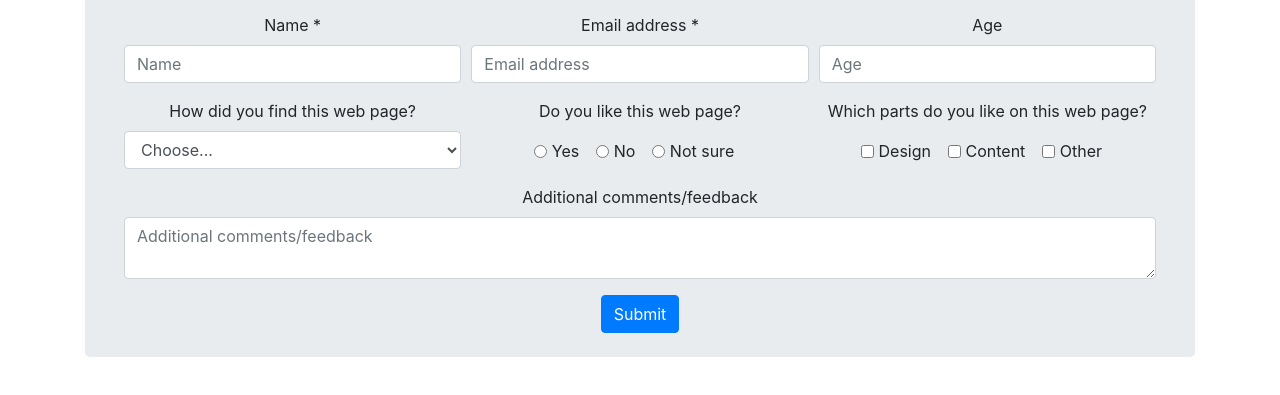
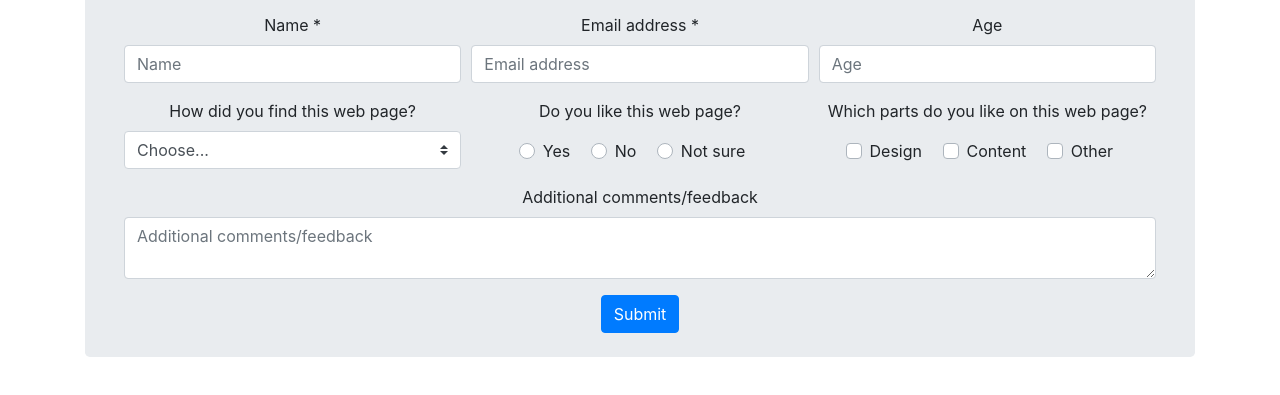
Before and after one commit to Adam111/adam111.github.io, a plain HTML site: page projects/survey-form/index.html in a window 1280 px wide. Shown: the part 139-534 px from the top of the page. Drawn offline with nearby package versions, Linux system fonts and the light colour scheme.

Commit message:
Other Project updated

```diff
--- a/projects/survey-form/index.html
+++ b/projects/survey-form/index.html
@@ -6,7 +6,7 @@
   <title>Survey Form</title>
 
 
-  <link rel='stylesheet' href='https://cdnjs.cloudflare.com/ajax/libs/twitter-bootstrap/4.1.2/css/bootstrap.min.css'>
+  <link rel='stylesheet' href='https://cdnjs.cloudflare.com/ajax/libs/twitter-bootstrap/4.2.1/css/bootstrap.min.css'>
 
       <link rel="stylesheet" href="css/style.css">
 
@@ -41,7 +41,7 @@
 						<div class="form-row">
 							<div class="form-group col">
 								<label id="dropdown-label" for="dropdown">How did you find this web page?</label>
-								<select id="dropdown" class="form-control" name="dropdown">
+								<select id="dropdown" class="custom-select" name="dropdown">
 									<option selected disabled value="">Choose...</option>
 									<option value="search">Search engine</option>
 									<option value="link">Link from a web page</option>
@@ -50,32 +50,32 @@
 							</div>
 							<div class="form-group col">
 								<p>Do you like this web page?</p>
-								<div class="form-check form-check-inline">
-									<input id="like-yes" class="form-check-input" type="radio" name="like" value="Yes">
-									<label class="form-check-label" for="like-yes">Yes</label>
+								<div class="custom-control custom-radio custom-control-inline">
+									<input id="like-yes" class="custom-control-input" type="radio" name="like" value="Yes">
+									<label class="custom-control-label" for="like-yes">Yes</label>
 								</div>
-								<div class="form-check form-check-inline">
-									<input id="like-no" class="form-check-input" type="radio" name="like" value="No">
-									<label class="form-check-label" for="like-no">No</label>
+								<div class="custom-control custom-radio custom-control-inline">
+									<input id="like-no" class="custom-control-input" type="radio" name="like" value="No">
+									<label class="custom-control-label" for="like-no">No</label>
 								</div>
-								<div class="form-check form-check-inline">
-									<input id="like-unsure" class="form-check-input" type="radio" name="like" value="Unsure">
-									<label class="form-check-label" for="like-unsure">Not sure</label>
+								<div class="custom-control custom-radio custom-control-inline">
+									<input id="like-unsure" class="custom-control-input" type="radio" name="like" value="Unsure">
+									<label class="custom-control-label" for="like-unsure">Not sure</label>
 								</div>
 							</div>
 							<div class="form-group col">
 								<p>Which parts do you like on this web page?</p>
-								<div class="form-check form-check-inline">
-									<input id="like-design" class="form-check-input" type="checkbox" name="like-design" value="Design">
-									<label class="form-check-label" for="like-design">Design</label>
+								<div class="custom-control custom-checkbox custom-control-inline">
+									<input id="like-design" class="custom-control-input" type="checkbox" name="like-design" value="Design">
+									<label class="custom-control-label" for="like-design">Design</label>
 								</div>
-								<div class="form-check form-check-inline">
-									<input id="like-content" class="form-check-input" type="checkbox" name="like-content" value="Content">
-									<label class="form-check-label" for="like-content">Content</label>
+								<div class="custom-control custom-checkbox custom-control-inline">
+									<input id="like-content" class="custom-control-input" type="checkbox" name="like-content" value="Content">
+									<label class="custom-control-label" for="like-content">Content</label>
 								</div>
-								<div class="form-check form-check-inline">
-									<input id="like-other" class="form-check-input" type="checkbox" name="like-other" value="Other">
-									<label class="form-check-label" for="like-other">Other</label>
+								<div class="custom-control custom-checkbox custom-control-inline">
+									<input id="like-other" class="custom-control-input" type="checkbox" name="like-other" value="Other">
+									<label class="custom-control-label" for="like-other">Other</label>
 								</div>
 							</div>
 						</div>
```
